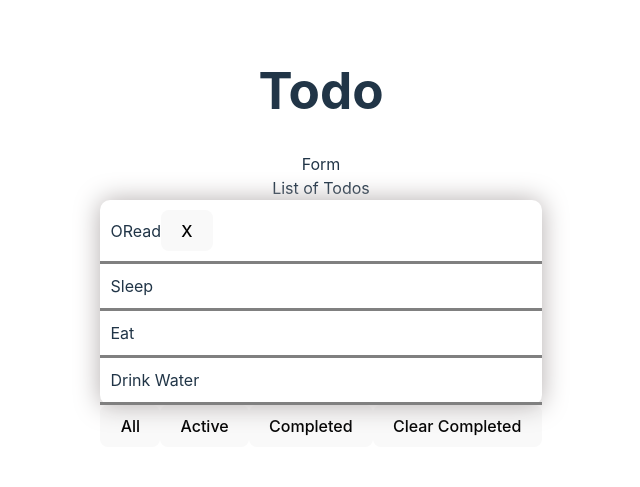
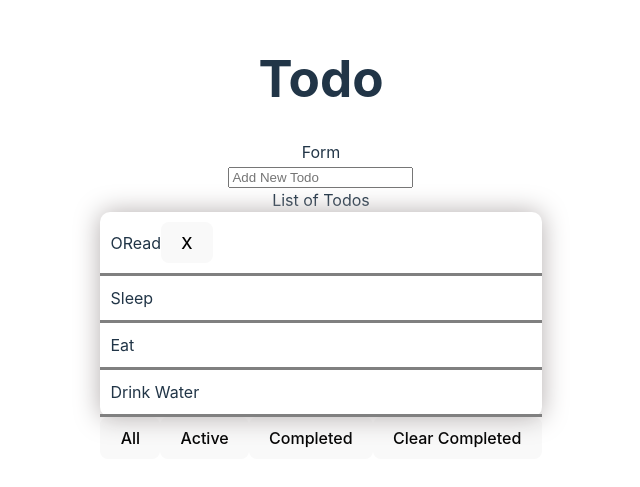
Before and after one commit to unachoza/FEM-Todo-App, a React (Vite) app: page / in a window 1280 px wide. Shown: the part 163-650 px from the top of the page, without its empty margins (319-959 px from the left). Built offline with nearby package versions, Linux system fonts and the light colour scheme.

Commit message:
addTodo works

```diff
--- a/src/App.tsx
+++ b/src/App.tsx
@@ -1,4 +1,4 @@
-import { useState } from "react";
+import { ChangeEvent, FormEvent, useState } from "react";
 import { v4 as uuidv4 } from "uuid";
 import "./App.css";
 
@@ -11,15 +11,42 @@ type Todo = {
 function App() {
 	const [count, setCount] = useState(0);
 	const [todos, setTodos] = useState<Todo[]>([]);
+	const [input, setInput] = useState<string>("");
+
+	const handleSubmit = (e: FormEvent) => {
+		e.preventDefault();
+		addTodo();
+	};
+
+	const handleChange = (e: ChangeEvent<HTMLInputElement>): void => {
+		setInput(e.target.value);
+	};
+
+	const addTodo = () => {
+		const newTodos = [
+			...todos,
+			{
+				id: uuidv4(),
+				title: input,
+				completed: false,
+			},
+		];
+		setTodos(newTodos);
+	};
 
 	return (
 		<>
 			<h1>Todo</h1>
 
 			<div>Form</div>
+			<form onSubmit={(e) => handleSubmit(e)}>
+				<input id="addTodo" name="addTodo" type="text" value={input} onChange={(e) => handleChange(e)} placeholder="Add New Todo" />
+			</form>
 			<div>List of Todos</div>
 			<div className="list-container">
-				<div className="list-item"><span>O</span>Read <button>X</button></div>
+				<div className="list-item">
+					<span>O</span>Read <button>X</button>
+				</div>
 				<div className="list-item">Sleep</div>
 				<div className="list-item">Eat</div>
 				<div className="list-item">Drink Water</div>
```
